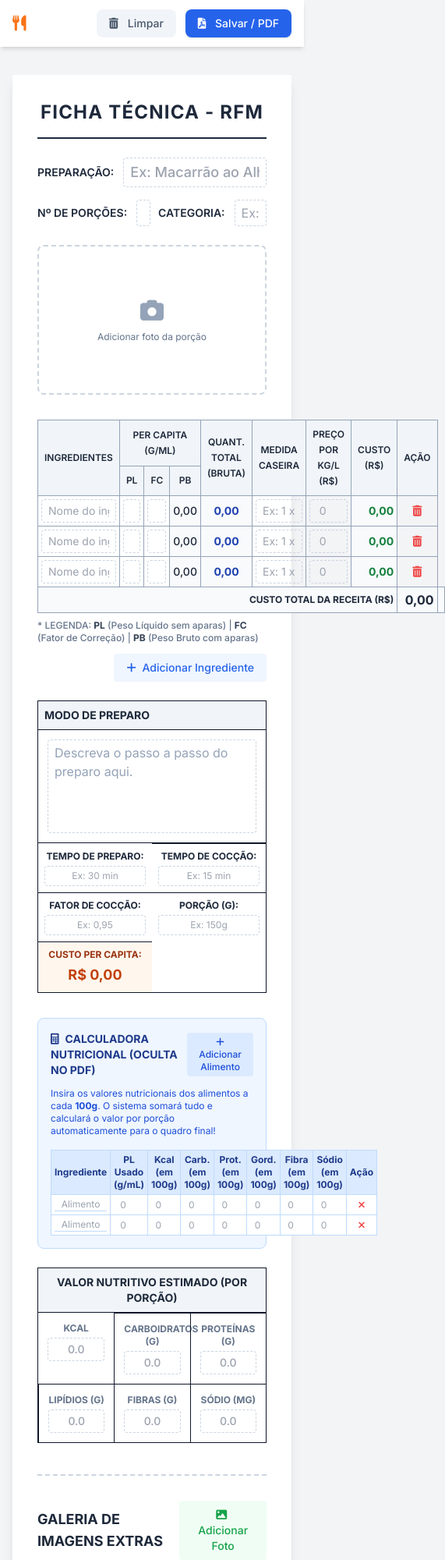
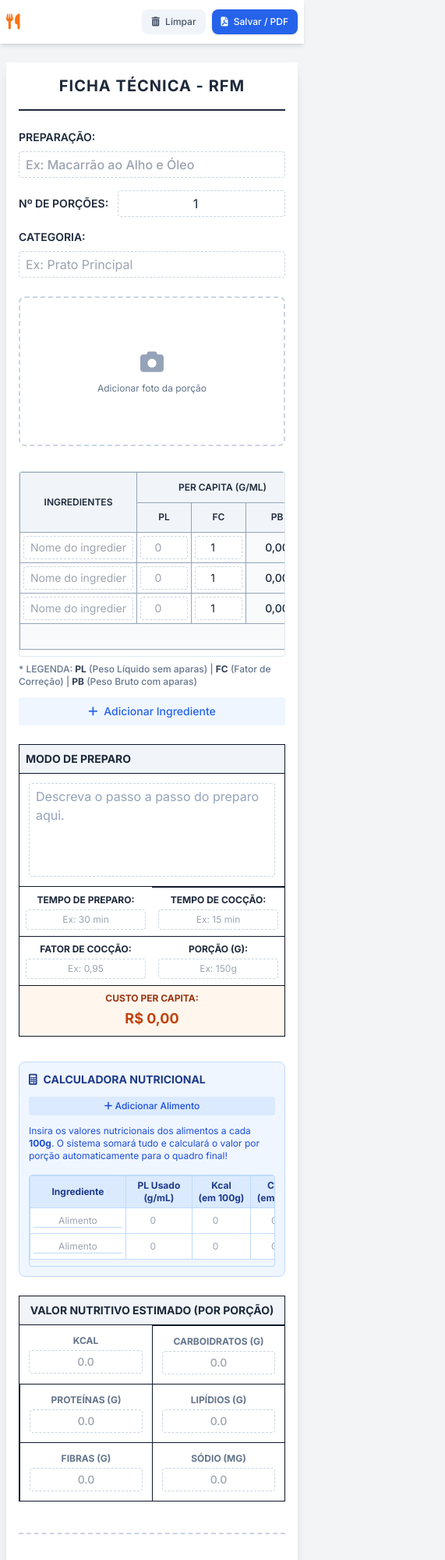
Before and after one commit to romulo-f-monteiro/ficha-t-cnica-de-preparacao, a plain HTML site: page index.html in a window 390 px wide. Shown: the top 2000 px of the page at 78% size, 571 px wide, since content can reach past the window. Drawn offline with nearby package versions, Linux system fonts and the light colour scheme.

Commit message:
Update index.html

```diff
--- a/index.html
+++ b/index.html
@@ -126,44 +126,44 @@
 
     <!-- Barra Fixa Superior -->
     <div class="fixed top-0 left-0 right-0 bg-white shadow-md z-50 no-print">
-        <div class="max-w-5xl mx-auto px-4 py-3 flex justify-between items-center">
+        <div class="max-w-5xl mx-auto px-2 sm:px-4 py-3 flex justify-between items-center">
             <div class="flex items-center gap-2">
                 <i class="fa-solid fa-utensils text-orange-500 text-xl"></i>
-                <h1 class="font-bold text-lg hidden sm:block">Ficha Técnica de Preparação - RFM</h1>
+                <h1 class="font-bold text-sm sm:text-lg hidden sm:block truncate">Ficha Técnica - RFM</h1>
             </div>
-            <div class="flex gap-3">
-                <button onclick="clearForm()" class="px-4 py-2 text-sm font-medium text-slate-600 bg-slate-100 hover:bg-slate-200 rounded-lg transition-colors">
-                    <i class="fa-solid fa-trash-can mr-2"></i> Limpar
+            <div class="flex gap-2 sm:gap-3">
+                <button onclick="clearForm()" class="px-3 sm:px-4 py-2 text-xs sm:text-sm font-medium text-slate-600 bg-slate-100 hover:bg-slate-200 rounded-lg transition-colors whitespace-nowrap">
+                    <i class="fa-solid fa-trash-can mr-1 sm:mr-2"></i> Limpar
                 </button>
-                <button onclick="window.print()" class="px-4 py-2 text-sm font-medium text-white bg-blue-600 hover:bg-blue-700 rounded-lg shadow transition-colors">
-                    <i class="fa-solid fa-file-pdf mr-2"></i> Salvar / PDF
+                <button onclick="window.print()" class="px-3 sm:px-4 py-2 text-xs sm:text-sm font-medium text-white bg-blue-600 hover:bg-blue-700 rounded-lg shadow transition-colors whitespace-nowrap">
+                    <i class="fa-solid fa-file-pdf mr-1 sm:mr-2"></i> Salvar / PDF
                 </button>
             </div>
         </div>
     </div>
 
     <!-- Container Principal (Página A4) -->
-    <div class="pt-24 px-4">
-        <div class="a4-document bg-white max-w-5xl mx-auto shadow-lg rounded-sm p-8 sm:p-12 mb-10">
+    <div class="pt-20 sm:pt-24 px-2 sm:px-4">
+        <div class="a4-document bg-white max-w-5xl mx-auto shadow-lg rounded-sm p-4 sm:p-8 md:p-12 mb-10">
 
             <!-- Título do Documento -->
             <div class="text-center border-b-2 border-slate-800 pb-4 mb-6">
-                <h1 class="text-2xl font-bold uppercase tracking-wider">Ficha Técnica - RFM</h1>
+                <h1 class="text-xl sm:text-2xl font-bold uppercase tracking-wider">Ficha Técnica - RFM</h1>
             </div>
 
             <!-- Cabeçalho -->
             <div class="flex flex-col md:flex-row gap-6 mb-8">
                 <div class="flex-1 space-y-4">
-                    <div class="flex items-center gap-3">
+                    <div class="flex flex-col sm:flex-row sm:items-center gap-2 sm:gap-3">
                         <label class="font-semibold text-sm whitespace-nowrap uppercase">Preparação:</label>
-                        <input type="text" class="editable-input text-lg font-medium" placeholder="Ex: Macarrão ao Alho e Óleo">
+                        <input type="text" class="editable-input text-base sm:text-lg font-medium" placeholder="Ex: Macarrão ao Alho e Óleo">
                     </div>
-                    <div class="grid grid-cols-2 gap-4">
+                    <div class="grid grid-cols-1 sm:grid-cols-2 gap-4">
                         <div class="flex items-center gap-3">
                             <label class="font-semibold text-sm whitespace-nowrap uppercase">Nº de Porções:</label>
                             <input type="number" id="global-portions" class="editable-input text-center" value="1" min="1" oninput="calculateAll()">
                         </div>
-                        <div class="flex items-center gap-3">
+                        <div class="flex flex-col sm:flex-row sm:items-center gap-2 sm:gap-3">
                             <label class="font-semibold text-sm whitespace-nowrap uppercase">Categoria:</label>
                             <input type="text" class="editable-input" placeholder="Ex: Prato Principal">
                         </div>
@@ -171,7 +171,7 @@
                 </div>
 
                 <!-- Box da Foto Principal -->
-                <div class="w-full md:w-48 h-48 border-2 border-dashed border-slate-300 rounded-lg flex flex-col items-center justify-center relative overflow-hidden group">
+                <div class="w-full md:w-48 h-48 border-2 border-dashed border-slate-300 rounded-lg flex flex-col items-center justify-center relative overflow-hidden group mx-auto md:mx-0 shrink-0">
                     <img id="main-photo-preview" class="absolute inset-0 w-full h-full object-cover hidden" alt="Foto da Preparação">
                     <div class="text-center p-4 z-10 no-print" id="main-photo-placeholder">
                         <i class="fa-solid fa-camera text-3xl text-slate-400 mb-2"></i>
@@ -188,21 +188,23 @@
 
             <!-- Tabela de Ingredientes -->
             <div class="mb-2">
-                <table class="tech-table w-full text-sm">
+                <!-- Wrapper com overflow-x-auto para mobile -->
+                <div class="overflow-x-auto print:overflow-visible w-full pb-2 rounded border border-slate-200 print:border-none">
+                    <table class="tech-table w-full text-sm min-w-[800px] print:min-w-full">
                         <thead>
                             <tr>
-                            <th rowspan="2" class="w-1/4">Ingredientes</th>
+                                <th rowspan="2" class="w-1/4 min-w-[150px]">Ingredientes</th>
                                 <th colspan="3">Per capita (g/mL)</th>
-                            <th rowspan="2" class="w-24">Quant. Total<br>(Bruta)</th>
-                            <th rowspan="2" class="w-1/5">Medida Caseira</th>
-                            <th rowspan="2" class="w-24">Preço por<br>Kg/L (R$)</th>
-                            <th rowspan="2" class="w-24">Custo<br>(R$)</th>
+                                <th rowspan="2" class="w-24 min-w-[90px]">Quant. Total<br>(Bruta)</th>
+                                <th rowspan="2" class="w-1/5 min-w-[120px]">Medida Caseira</th>
+                                <th rowspan="2" class="w-24 min-w-[90px]">Preço por<br>Kg/L (R$)</th>
+                                <th rowspan="2" class="w-24 min-w-[90px]">Custo<br>(R$)</th>
                                 <th rowspan="2" class="w-10 no-print">Ação</th>
                             </tr>
                             <tr>
-                            <th class="w-20">PL</th>
-                            <th class="w-20">FC</th>
-                            <th class="w-24">PB</th>
+                                <th class="w-20 min-w-[70px]">PL</th>
+                                <th class="w-20 min-w-[70px]">FC</th>
+                                <th class="w-24 min-w-[80px]">PB</th>
                             </tr>
                         </thead>
                         <tbody id="ingredients-body">
@@ -216,11 +218,12 @@
                             </tr>
                         </tfoot>
                     </table>
+                </div>
                 <div class="text-xs text-slate-500 mt-2 font-medium">
                     * LEGENDA: <strong class="text-slate-700">PL</strong> (Peso Líquido sem aparas) | <strong class="text-slate-700">FC</strong> (Fator de Correção) | <strong class="text-slate-700">PB</strong> (Peso Bruto com aparas)
                 </div>
                 <div class="mt-3 text-right no-print">
-                    <button onclick="addIngredientRow()" class="px-4 py-2 text-sm text-blue-600 bg-blue-50 hover:bg-blue-100 font-medium rounded transition-colors">
+                    <button onclick="addIngredientRow()" class="px-4 py-2 text-sm text-blue-600 bg-blue-50 hover:bg-blue-100 font-medium rounded transition-colors w-full sm:w-auto">
                         <i class="fa-solid fa-plus mr-1"></i> Adicionar Ingrediente
                     </button>
                 </div>
@@ -232,11 +235,10 @@
                     <h3 class="font-bold text-sm uppercase">Modo de Preparo</h3>
                 </div>
                 <div class="p-3 border-b border-slate-900">
-                    <!-- Usando contenteditable para auto-expandir o texto no PDF -->
                     <div class="editable-input w-full min-h-[120px] whitespace-pre-wrap outline-none" contenteditable="true" data-placeholder="Descreva o passo a passo do preparo aqui."></div>
                 </div>
 
-                <div class="grid grid-cols-2 md:grid-cols-5 divide-y md:divide-y-0 md:divide-x divide-slate-900 text-xs">
+                <div class="grid grid-cols-2 sm:grid-cols-3 md:grid-cols-5 divide-y md:divide-y-0 md:divide-x divide-slate-900 text-xs">
                     <div class="p-2 flex flex-col justify-center text-center">
                         <span class="font-bold uppercase mb-1">Tempo de preparo:</span>
                         <input type="text" class="editable-input text-center" placeholder="Ex: 30 min">
@@ -249,11 +251,11 @@
                         <span class="font-bold uppercase mb-1">Fator de cocção:</span>
                         <input type="text" class="editable-input text-center" placeholder="Ex: 0,95">
                     </div>
-                    <div class="p-2 flex flex-col justify-center text-center">
+                    <div class="p-2 flex flex-col justify-center text-center border-t border-slate-900 md:border-t-0">
                         <span class="font-bold uppercase mb-1">Porção (g):</span>
                         <input type="text" class="editable-input text-center" placeholder="Ex: 150g">
                     </div>
-                    <div class="p-2 flex flex-col justify-center bg-orange-50 text-center">
+                    <div class="p-2 flex flex-col justify-center bg-orange-50 text-center col-span-2 sm:col-span-1 border-t border-slate-900 md:border-t-0">
                         <span class="font-bold uppercase mb-1 text-orange-800">Custo per capita:</span>
                         <div class="font-bold text-lg text-orange-700">
                             R$ <span id="cost-per-capita">0,00</span>
@@ -265,26 +267,27 @@
             <!-- ========================================== -->
             <!-- NOVA SESSÃO: CALCULADORA NUTRICIONAL AUTOMÁTICA -->
             <!-- ========================================== -->
-            <div class="mb-4 bg-blue-50 border border-blue-200 rounded-lg p-4 no-print">
-                <div class="flex justify-between items-center mb-3">
-                    <h3 class="font-bold text-blue-900 text-sm uppercase"><i class="fa-solid fa-calculator mr-2"></i>Calculadora Nutricional (Oculta no PDF)</h3>
-                    <button onclick="addNutriRow()" class="px-3 py-1 text-xs text-blue-700 bg-blue-100 hover:bg-blue-200 font-medium rounded transition-colors">
+            <div class="mb-4 bg-blue-50 border border-blue-200 rounded-lg p-3 sm:p-4 no-print">
+                <div class="flex flex-col sm:flex-row justify-between items-start sm:items-center gap-3 mb-3">
+                    <h3 class="font-bold text-blue-900 text-sm uppercase"><i class="fa-solid fa-calculator mr-2"></i>Calculadora Nutricional <span class="hidden sm:inline">(Oculta no PDF)</span></h3>
+                    <button onclick="addNutriRow()" class="px-3 py-1 text-xs text-blue-700 bg-blue-100 hover:bg-blue-200 font-medium rounded transition-colors w-full sm:w-auto">
                         <i class="fa-solid fa-plus"></i> Adicionar Alimento
                     </button>
                 </div>
                 <p class="text-xs text-blue-700 mb-4">Insira os valores nutricionais dos alimentos a cada <strong>100g</strong>. O sistema somará tudo e calculará o valor por porção automaticamente para o quadro final!</p>
 
-                <table class="w-full text-xs text-center border-collapse bg-white">
+                <div class="overflow-x-auto w-full pb-2 rounded print:overflow-visible border border-blue-200">
+                    <table class="w-full text-xs text-center border-collapse bg-white min-w-[700px] print:min-w-full">
                         <thead class="bg-blue-100 text-blue-900">
                             <tr>
-                            <th class="border border-blue-200 p-1">Ingrediente</th>
-                            <th class="border border-blue-200 p-1">PL Usado (g/mL)</th>
-                            <th class="border border-blue-200 p-1">Kcal<br>(em 100g)</th>
-                            <th class="border border-blue-200 p-1">Carb.<br>(em 100g)</th>
-                            <th class="border border-blue-200 p-1">Prot.<br>(em 100g)</th>
-                            <th class="border border-blue-200 p-1">Gord.<br>(em 100g)</th>
-                            <th class="border border-blue-200 p-1">Fibra<br>(em 100g)</th>
-                            <th class="border border-blue-200 p-1">Sódio<br>(em 100g)</th>
+                                <th class="border border-blue-200 p-1 min-w-[120px]">Ingrediente</th>
+                                <th class="border border-blue-200 p-1 min-w-[80px]">PL Usado (g/mL)</th>
+                                <th class="border border-blue-200 p-1 min-w-[70px]">Kcal<br>(em 100g)</th>
+                                <th class="border border-blue-200 p-1 min-w-[70px]">Carb.<br>(em 100g)</th>
+                                <th class="border border-blue-200 p-1 min-w-[70px]">Prot.<br>(em 100g)</th>
+                                <th class="border border-blue-200 p-1 min-w-[70px]">Gord.<br>(em 100g)</th>
+                                <th class="border border-blue-200 p-1 min-w-[70px]">Fibra<br>(em 100g)</th>
+                                <th class="border border-blue-200 p-1 min-w-[70px]">Sódio<br>(em 100g)</th>
                                 <th class="border border-blue-200 p-1">Ação</th>
                             </tr>
                         </thead>
@@ -293,34 +296,35 @@
                         </tbody>
                     </table>
                 </div>
+            </div>
 
             <!-- RESULTADO FINAL NUTRICIONAL (IMPRESSO) -->
             <div class="border border-slate-900 mb-10 mt-6">
                 <div class="bg-slate-100 border-b border-slate-900 p-2">
                     <h3 class="font-bold text-sm uppercase text-center">Valor Nutritivo Estimado (Por Porção)</h3>
                 </div>
-                <div class="grid grid-cols-3 md:grid-cols-6 divide-x divide-y md:divide-y-0 divide-slate-900 text-center text-sm">
+                <div class="grid grid-cols-2 sm:grid-cols-3 md:grid-cols-6 divide-x divide-y md:divide-y-0 divide-slate-900 text-center text-sm">
                     <div class="p-3">
                         <div class="font-bold uppercase text-xs text-slate-500 mb-1">Kcal</div>
                         <input type="text" id="out-kcal" class="editable-input text-center font-medium" placeholder="0.0">
                     </div>
-                    <div class="p-3">
+                    <div class="p-3 border-t-0 sm:border-t-0">
                         <div class="font-bold uppercase text-xs text-slate-500 mb-1">Carboidratos (g)</div>
                         <input type="text" id="out-cho" class="editable-input text-center font-medium" placeholder="0.0">
                     </div>
-                    <div class="p-3">
+                    <div class="p-3 border-t border-slate-900 sm:border-t-0">
                         <div class="font-bold uppercase text-xs text-slate-500 mb-1">Proteínas (g)</div>
                         <input type="text" id="out-ptn" class="editable-input text-center font-medium" placeholder="0.0">
                     </div>
-                    <div class="p-3">
+                    <div class="p-3 border-t border-slate-900 md:border-t-0">
                         <div class="font-bold uppercase text-xs text-slate-500 mb-1">Lipídios (g)</div>
                         <input type="text" id="out-lip" class="editable-input text-center font-medium" placeholder="0.0">
                     </div>
-                    <div class="p-3">
+                    <div class="p-3 border-t border-slate-900 md:border-t-0">
                         <div class="font-bold uppercase text-xs text-slate-500 mb-1">Fibras (g)</div>
                         <input type="text" id="out-fib" class="editable-input text-center font-medium" placeholder="0.0">
                     </div>
-                    <div class="p-3">
+                    <div class="p-3 border-t border-slate-900 md:border-t-0">
                         <div class="font-bold uppercase text-xs text-slate-500 mb-1">Sódio (mg)</div>
                         <input type="text" id="out-sod" class="editable-input text-center font-medium" placeholder="0.0">
                     </div>
@@ -328,10 +332,13 @@
             </div>
 
             <!-- Galeria de Imagens Adicionais -->
-            <div class="mt-8 border-t-2 border-dashed border-slate-300 pt-8">
-                <div class="flex justify-between items-center mb-6">
+            <div id="gallery-section" class="mt-8 border-t-2 border-dashed border-slate-300 pt-8 print:hidden">
+                <div class="flex flex-col sm:flex-row justify-between items-start sm:items-center gap-4 mb-6">
+                    <div>
                         <h3 class="text-lg font-bold uppercase text-slate-800">Galeria de Imagens Extras</h3>
-                    <button onclick="addExtraPhoto()" class="px-4 py-2 text-sm text-green-600 bg-green-50 hover:bg-green-100 font-medium rounded no-print transition-colors">
+                        <p class="text-xs text-slate-500 font-medium no-print mt-1">* Esta seção ficará oculta no PDF se nenhuma foto for adicionada.</p>
+                    </div>
+                    <button onclick="addExtraPhoto()" class="px-4 py-2 text-sm text-green-600 bg-green-50 hover:bg-green-100 font-medium rounded no-print transition-colors w-full sm:w-auto shrink-0">
                         <i class="fa-solid fa-image mr-1"></i> Adicionar Foto
                     </button>
                 </div>
@@ -385,13 +392,13 @@
             const tr = document.createElement('tr');
 
             tr.innerHTML = `
-                <td><input type="text" class="editable-input" placeholder="Nome do ingrediente"></td>
-                <td><input type="number" step="0.01" class="editable-input text-center ing-pl" placeholder="0" oninput="calculateAll()"></td>
-                <td><input type="number" step="0.01" class="editable-input text-center ing-fc" value="1" oninput="calculateAll()"></td>
+                <td><input type="text" class="editable-input min-w-[140px]" placeholder="Nome do ingrediente"></td>
+                <td><input type="number" step="0.01" class="editable-input text-center ing-pl min-w-[60px]" placeholder="0" oninput="calculateAll()"></td>
+                <td><input type="number" step="0.01" class="editable-input text-center ing-fc min-w-[60px]" value="1" oninput="calculateAll()"></td>
                 <td class="text-center px-2 bg-slate-50"><span class="ing-pb font-medium">0,00</span></td>
                 <td class="text-center px-2 bg-slate-50 text-blue-800"><span class="ing-qt font-bold">0,00</span></td>
-                <td><input type="text" class="editable-input text-center" placeholder="Ex: 1 xícara"></td>
-                <td><input type="number" step="0.01" class="editable-input text-center ing-preco" placeholder="0" oninput="calculateAll()"></td>
+                <td><input type="text" class="editable-input text-center min-w-[100px]" placeholder="Ex: 1 xícara"></td>
+                <td><input type="number" step="0.01" class="editable-input text-center ing-preco min-w-[70px]" placeholder="0" oninput="calculateAll()"></td>
                 <td class="text-right px-2 bg-slate-50 text-green-700"><span class="ing-custo font-bold">0,00</span></td>
                 <td class="text-center no-print">
                     <button onclick="removeRow(this)" class="text-red-500 hover:text-red-700 p-1 rounded">
@@ -447,16 +454,16 @@
             const tbody = document.getElementById('nutri-body');
             const tr = document.createElement('tr');
             tr.innerHTML = `
-                <td class="border border-blue-200 p-1"><input type="text" class="w-full bg-transparent outline-none border-b border-blue-200 text-center" placeholder="Alimento"></td>
-                <td class="border border-blue-200 p-1"><input type="number" step="0.01" class="w-full bg-transparent outline-none text-center n-pl" placeholder="0" oninput="calculateNutrition()"></td>
-                <td class="border border-blue-200 p-1"><input type="number" step="0.01" class="w-full bg-transparent outline-none text-center n-kcal" placeholder="0" oninput="calculateNutrition()"></td>
-                <td class="border border-blue-200 p-1"><input type="number" step="0.01" class="w-full bg-transparent outline-none text-center n-cho" placeholder="0" oninput="calculateNutrition()"></td>
-                <td class="border border-blue-200 p-1"><input type="number" step="0.01" class="w-full bg-transparent outline-none text-center n-ptn" placeholder="0" oninput="calculateNutrition()"></td>
-                <td class="border border-blue-200 p-1"><input type="number" step="0.01" class="w-full bg-transparent outline-none text-center n-lip" placeholder="0" oninput="calculateNutrition()"></td>
-                <td class="border border-blue-200 p-1"><input type="number" step="0.01" class="w-full bg-transparent outline-none text-center n-fib" placeholder="0" oninput="calculateNutrition()"></td>
-                <td class="border border-blue-200 p-1"><input type="number" step="0.01" class="w-full bg-transparent outline-none text-center n-sod" placeholder="0" oninput="calculateNutrition()"></td>
+                <td class="border border-blue-200 p-1"><input type="text" class="w-full bg-transparent outline-none border-b border-blue-200 text-center min-w-[100px]" placeholder="Alimento"></td>
+                <td class="border border-blue-200 p-1"><input type="number" step="0.01" class="w-full bg-transparent outline-none text-center n-pl min-w-[60px]" placeholder="0" oninput="calculateNutrition()"></td>
+                <td class="border border-blue-200 p-1"><input type="number" step="0.01" class="w-full bg-transparent outline-none text-center n-kcal min-w-[50px]" placeholder="0" oninput="calculateNutrition()"></td>
+                <td class="border border-blue-200 p-1"><input type="number" step="0.01" class="w-full bg-transparent outline-none text-center n-cho min-w-[50px]" placeholder="0" oninput="calculateNutrition()"></td>
+                <td class="border border-blue-200 p-1"><input type="number" step="0.01" class="w-full bg-transparent outline-none text-center n-ptn min-w-[50px]" placeholder="0" oninput="calculateNutrition()"></td>
+                <td class="border border-blue-200 p-1"><input type="number" step="0.01" class="w-full bg-transparent outline-none text-center n-lip min-w-[50px]" placeholder="0" oninput="calculateNutrition()"></td>
+                <td class="border border-blue-200 p-1"><input type="number" step="0.01" class="w-full bg-transparent outline-none text-center n-fib min-w-[50px]" placeholder="0" oninput="calculateNutrition()"></td>
+                <td class="border border-blue-200 p-1"><input type="number" step="0.01" class="w-full bg-transparent outline-none text-center n-sod min-w-[50px]" placeholder="0" oninput="calculateNutrition()"></td>
                 <td class="border border-blue-200 p-1 no-print">
-                    <button onclick="removeNutriRow(this)" class="text-red-500 hover:text-red-700"><i class="fa-solid fa-xmark"></i></button>
+                    <button onclick="removeNutriRow(this)" class="text-red-500 hover:text-red-700 p-1"><i class="fa-solid fa-xmark"></i></button>
                 </td>
             `;
             tbody.appendChild(tr);
@@ -520,6 +527,19 @@
             document.getElementById('main-remove-photo-btn').classList.add('hidden');
         }
 
+        // Função para ocultar a galeria na impressão caso esteja vazia
+        function checkGalleryEmpty() {
+            const container = document.getElementById('extra-photos-container');
+            const section = document.getElementById('gallery-section');
+            if (!container || !section) return;
+
+            if (container.children.length === 0) {
+                section.classList.add('print:hidden');
+            } else {
+                section.classList.remove('print:hidden');
+            }
+        }
+
         let photoCounter = 0;
         function addExtraPhoto() {
             photoCounter++;
@@ -530,7 +550,7 @@
             div.className = "extra-photo-wrapper relative border border-slate-300 rounded-lg p-4 bg-slate-50";
 
             div.innerHTML = `
-                <button onclick="this.parentElement.remove()" class="absolute top-2 right-2 bg-red-500 text-white rounded-full w-8 h-8 flex items-center justify-center z-30 no-print hover:bg-red-600 shadow transition-colors">
+                <button onclick="this.parentElement.remove(); checkGalleryEmpty();" class="absolute top-2 right-2 bg-red-500 text-white rounded-full w-8 h-8 flex items-center justify-center z-30 no-print hover:bg-red-600 shadow transition-colors">
                     <i class="fa-solid fa-trash-can"></i>
                 </button>
 
@@ -552,6 +572,7 @@
                 </div>
             `;
             container.appendChild(div);
+            checkGalleryEmpty();
         }
 
         function loadExtraPhoto(event, id) {
@@ -596,6 +617,7 @@
 
                 removeMainPhoto();
                 calculateAll();
+                checkGalleryEmpty();
             }
         }
 
@@ -603,6 +625,7 @@
         window.onload = () => {
             addIngredientRow(); addIngredientRow(); addIngredientRow();
             addNutriRow(); addNutriRow();
+            checkGalleryEmpty();
         };
     </script>
 </body>
```
Lines whose indentation alone changed are shown as unchanged.
